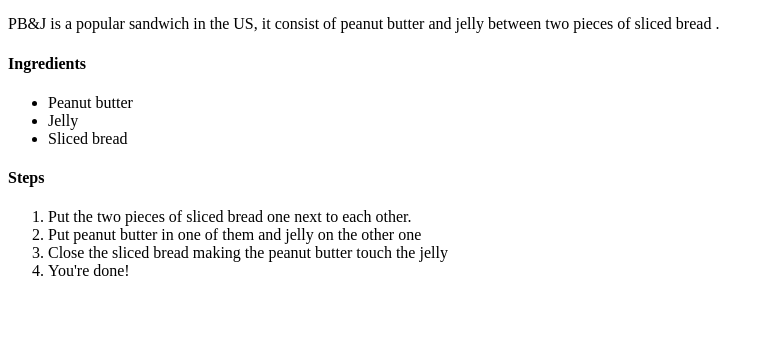
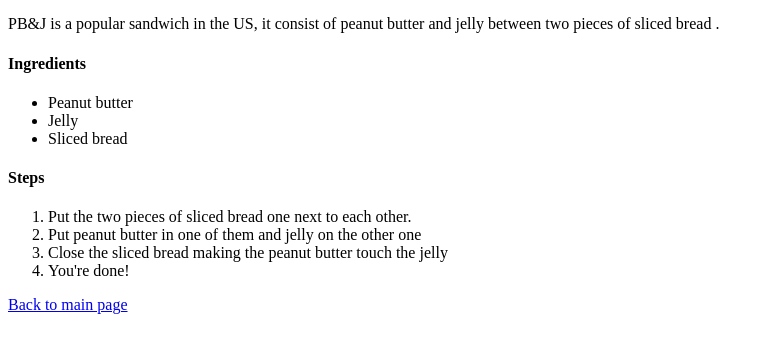
Before and after one commit to Peybolo/odin_recipes, a plain HTML site: page recipes/pb-j_sandwich.html in a window 1280 px wide. Shown: the part 428-780 px from the top of the page, without its empty margins (0-774 px from the left). Drawn offline with Linux system fonts and the light colour scheme.

Commit message:
I implemented a button to come back to the main

```diff
--- a/recipes/pb-j_sandwich.html
+++ b/recipes/pb-j_sandwich.html
@@ -24,5 +24,8 @@
             <li>You're done!</li>
         </ol>
 
+<a href="../index.html">Back to main page</a>
+
+
 </body>
 </html>
```
Also changed, not shown: recipes/lasagna.html (+2 -0 lines), recipes/pizza.html (+1 -0 lines).
